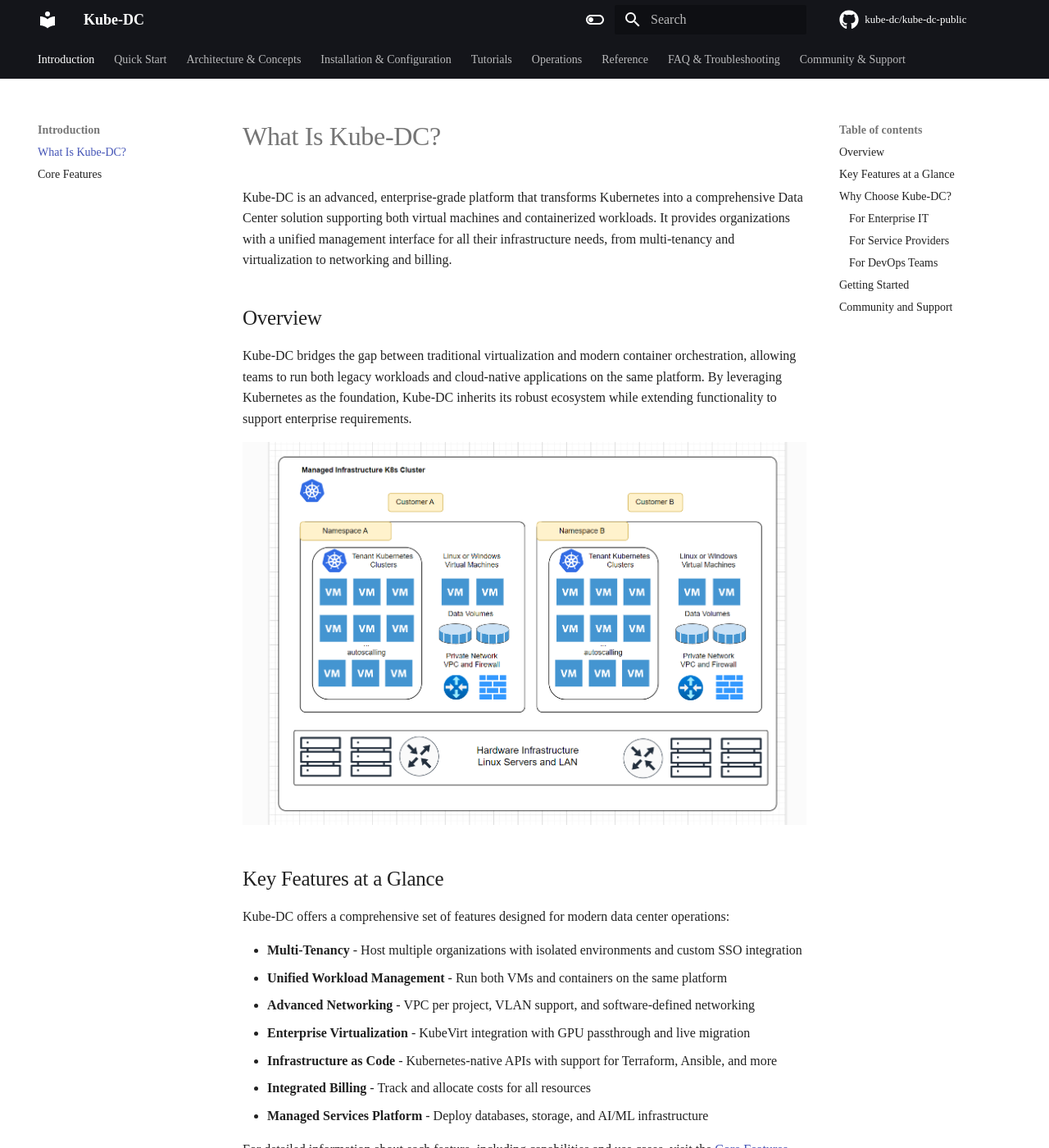
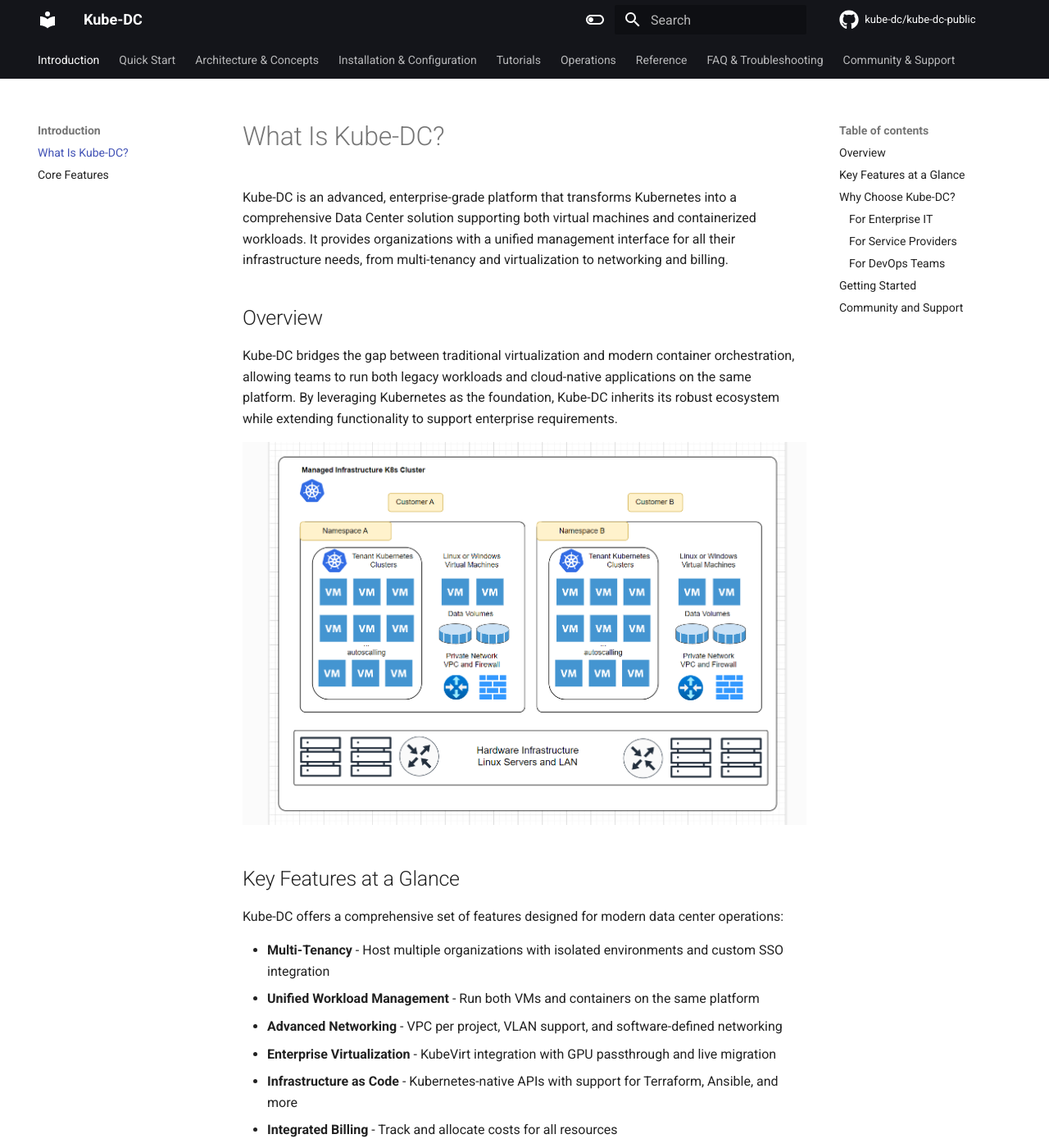
Before and after one commit to kube-dc/kube-dc-public, an MkDocs documentation site: the page built from docs/index.md, in a window 1280 px wide and 1400 px high. Shown: the whole window at 82% size. Built offline with MkDocs 1.6.1 and Material for MkDocs 9.7.7, drawn with Linux system fonts in a browser that asks for light colours; some web fonts are replaced; comment, search, counter and statistics services are not loaded.

Commit message:
Update mkdocs.yml

```diff
--- a/mkdocs.yml
+++ b/mkdocs.yml
@@ -91,7 +91,7 @@
         icon: material/toggle-switch
         name: Switch to light mode
   font:
-    text: '-apple-system, BlinkMacSystemFont, "Segoe UI", Helvetica, Arial, sans-serif, "Apple Color Emoji", "Segoe UI Emoji", "Segoe UI Symbol"'
+    text: Roboto
     code: Roboto Mono
   favicon: 'images/favicon.png'     # Update with your favicon
   icon:
```
